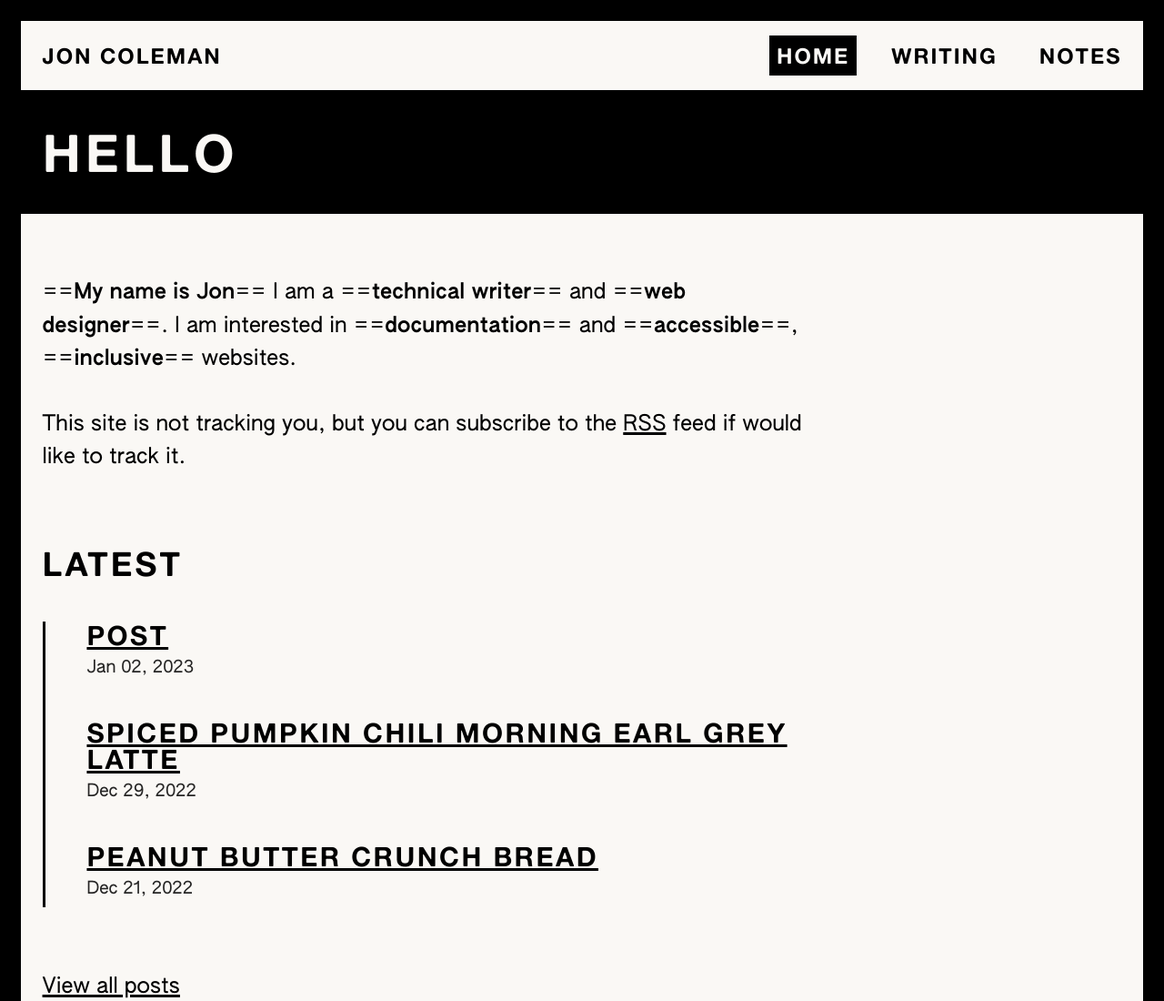
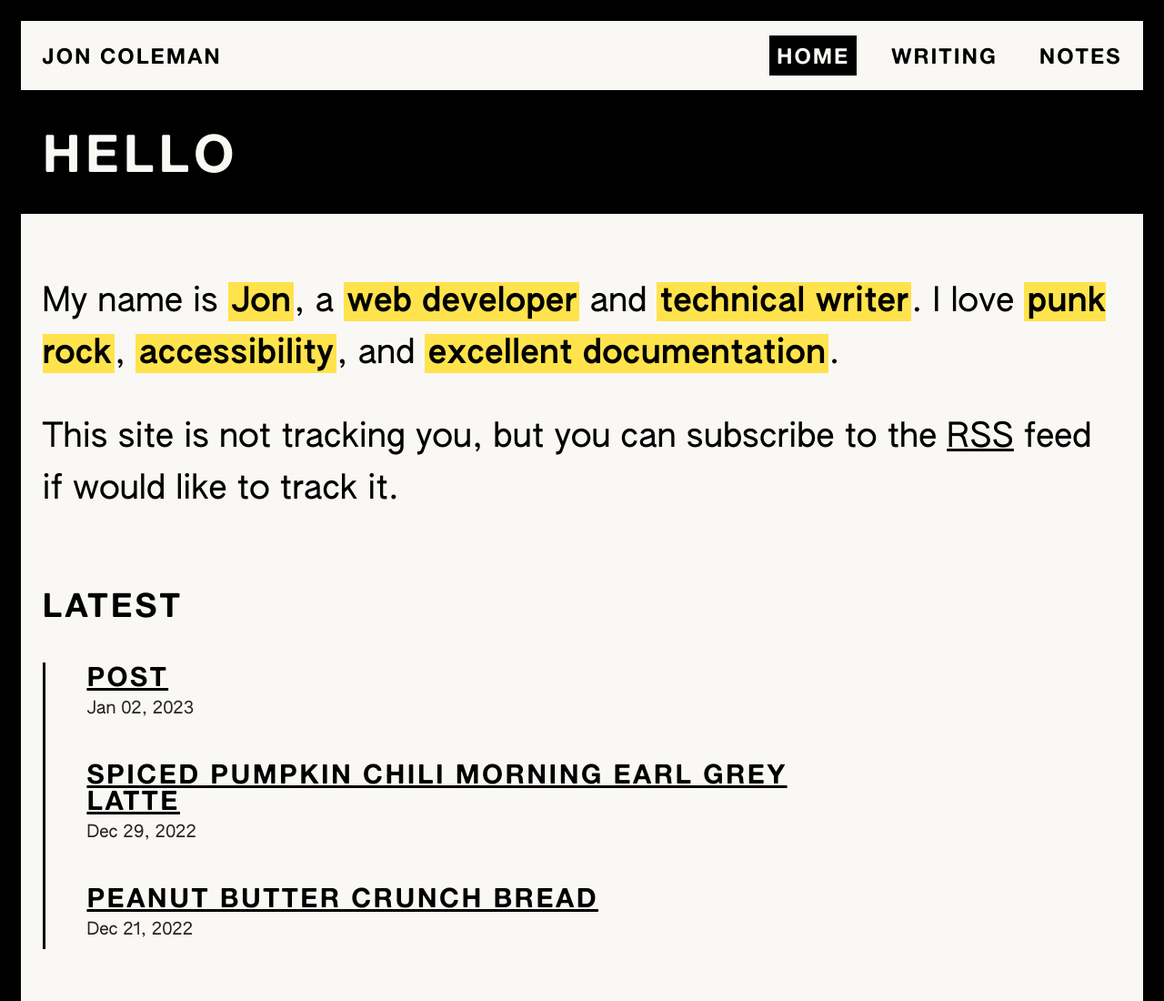
Before and after one commit to z336/11ty-jon-coleman, an Eleventy site: page src/pages/index.md in a window 1280 px wide. Shown: the top 1100 px of the page at 91% size. Built offline with nearby package versions, Linux system fonts and the light colour scheme; Eleventy itself is replaced by a stand-in of ours; files that its build step writes are made by us from their sources; what markdown-it-mark, markdown-it-toc-done-right would draw is missing.

Commit message:
brok out cta to a partial

```diff
--- a/src/assets/sass/_cube.scss
+++ b/src/assets/sass/_cube.scss
@@ -16,6 +16,7 @@
 
 @use "./blocks/arrows";
 @use "./blocks/back-to-top";
+@use "./blocks/cta";
 @use "./blocks/heading-anchor";
 @use "./blocks/list";
 @use "./blocks/menu";
--- a/src/assets/sass/_global.scss
+++ b/src/assets/sass/_global.scss
@@ -50,6 +50,11 @@ h6 {
   font-family: var(--font-display);
   letter-spacing: var(--letter-spacing);
   text-transform: uppercase;
+}
+
+h2,
+h3 {
+  scroll-margin-block-start: var(--gutter);
 }
 
 a {
@@ -157,3 +162,7 @@ blockquote {
   color: var(--color-light);
   background-color: var(--color-dark);
 }
+
+#the-top {
+  scroll-margin-block-start: var(--gutter);
+}
--- /dev/null
+++ b/src/assets/sass/blocks/_cta.scss
@@ -0,0 +1,3 @@
+.cta {
+  font-size: var(--step-2);
+}
--- a/src/assets/sass/blocks/_skip-link.scss
+++ b/src/assets/sass/blocks/_skip-link.scss
@@ -19,8 +19,9 @@
   background-color: var(--color-dark);
   color: var(--color-light);
   padding: var(--space-m-l);
-  border-block-end: dashed var(--border-line);
+  border: dashed var(--border-line);
   text-align: center;
+  text-decoration: underline var(--border-line);
   line-height: 1;
 }
 
--- /dev/null
+++ b/src/includes/partials/cta.html
@@ -0,0 +1,16 @@
+<div class="flow | prose | cta">
+  <p>
+    My name is <mark><strong>Jon</strong></mark
+    >, a <mark><strong>web developer</strong></mark> and
+    <mark><strong>technical writer</strong></mark
+    >. I love <mark><strong>punk rock</strong></mark
+    >, <mark><strong>accessibility</strong></mark
+    >, and <mark><strong>excellent documentation</strong></mark
+    >.
+  </p>
+
+  <p>
+    This site is not tracking you, but you can subscribe to the
+    <a href="/feed/feed.xml/">RSS</a> feed if would like to track it.
+  </p>
+</div>
--- a/src/pages/index.md
+++ b/src/pages/index.md
@@ -4,11 +4,9 @@ layout: page.html
 permalink: /
 ---
 
-==**My name is Jon**== I am a ==**technical writer**== and ==**web designer**==. I am interested in ==**documentation**== and ==**accessible**==, ==**inclusive**== websites.
+{% assign postslist = collections.posts | slice: 0, 3 %}
 
-This site is not tracking you, but you can subscribe to the [RSS](/feed/feed.xml/) feed if would like to track it.
-
-{% assign postslist = collections.posts | slice: 0, 3 %}
+{% include 'partials/cta.html' %}
 
 {% include 'partials/postslist.html' %}
 
```
Also changed, not shown: src/pages/notes.md (+1 -0 lines), src/pages/writing.md (+1 -0 lines), src/includes/partials/postslist.html (line endings or trailing spaces).
